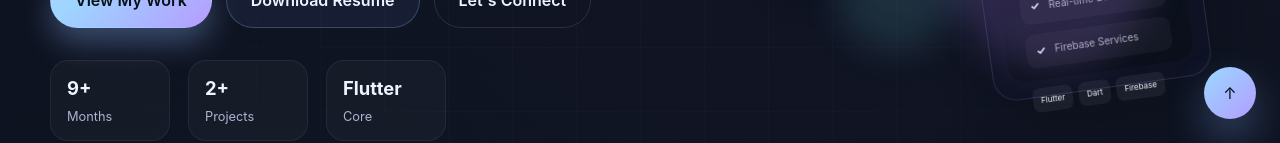
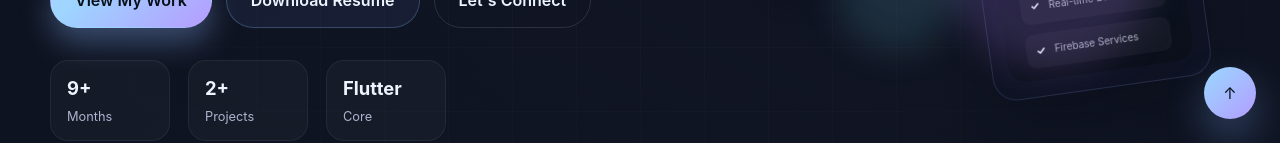
Before and after one commit to ashwinikumarpadhi2004-cmd/portfolio, a React (Vite) app: page / in a window 1280 px wide. Shown: the part 657-800 px from the top of the page. Built offline with nearby package versions, Linux system fonts and the light colour scheme.

Commit message:
Initial portfolio

```diff
--- a/src/App.jsx
+++ b/src/App.jsx
@@ -447,11 +447,11 @@ function App() {
       </div>
     </div>
 
-    <div className="firebase-footer">
+    {/* <div className="firebase-footer">
       <span>Flutter</span>
       <span>Dart</span>
       <span>Firebase</span>
-    </div>
+    </div> */}
 
   </div>
 </div>
```
